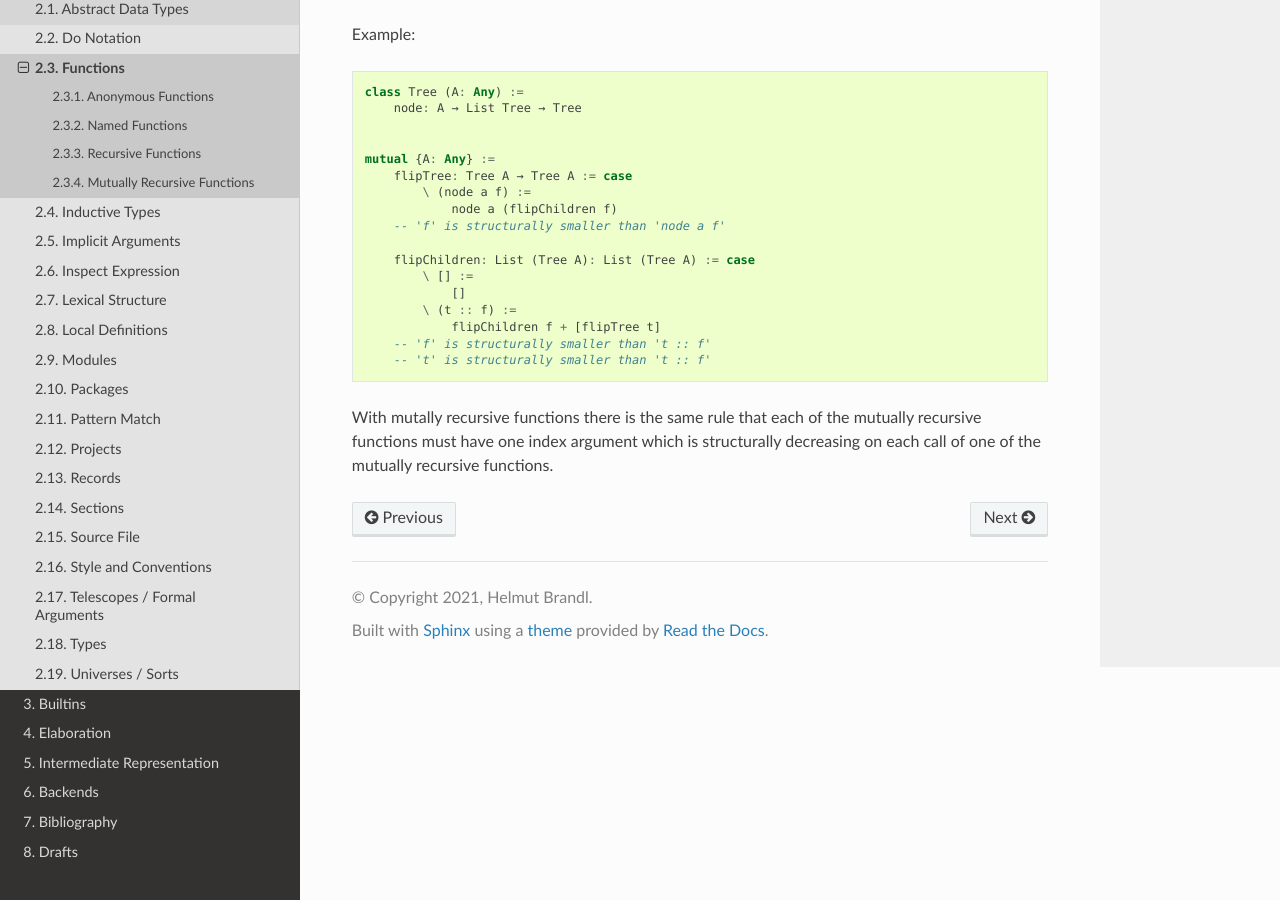
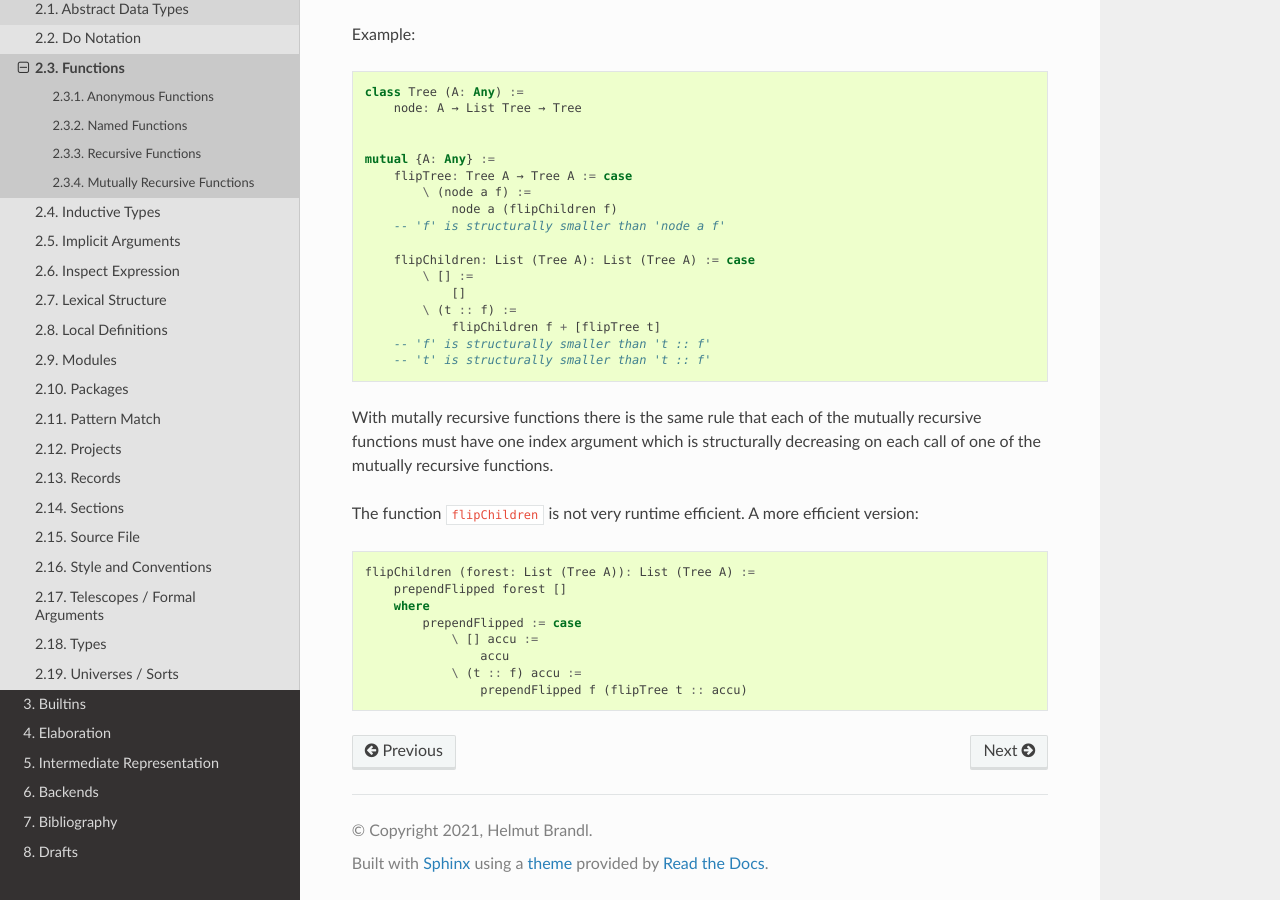
Before and after one commit to alba-lang/lang-spec, a Sphinx documentation site: the page built from sphinx/source/lang-elems/functions.rst, in a window 1280 px wide and 900 px high, scrolled down 2036 px. Built offline with Sphinx 7.4.7 and the Read the Docs theme 2.0.0, drawn with Linux system fonts in a browser that asks for light colours.

Commit message:
A more efficient verions for 'flipChildren'
	modified:   sphinx/source/lang-elems/functions.rst

```diff
--- a/sphinx/source/lang-elems/functions.rst
+++ b/sphinx/source/lang-elems/functions.rst
@@ -135,3 +135,15 @@ Example::
 With mutally recursive functions there is the same rule that each of the
 mutually recursive functions must have one index argument which is structurally
 decreasing on each call of one of the mutually recursive functions.
+
+The function ``flipChildren`` is not very runtime efficient. A more efficient
+version::
+
+    flipChildren (forest: List (Tree A)): List (Tree A) :=
+        prependFlipped forest []
+        where
+            prependFlipped := case
+                \ [] accu :=
+                    accu
+                \ (t :: f) accu :=
+                    prependFlipped f (flipTree t :: accu)
```
